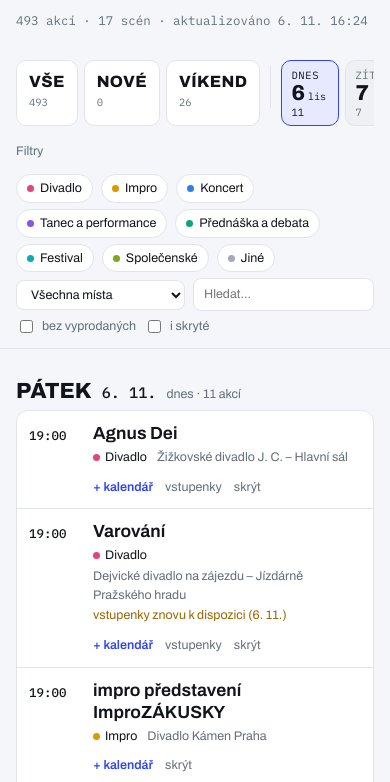
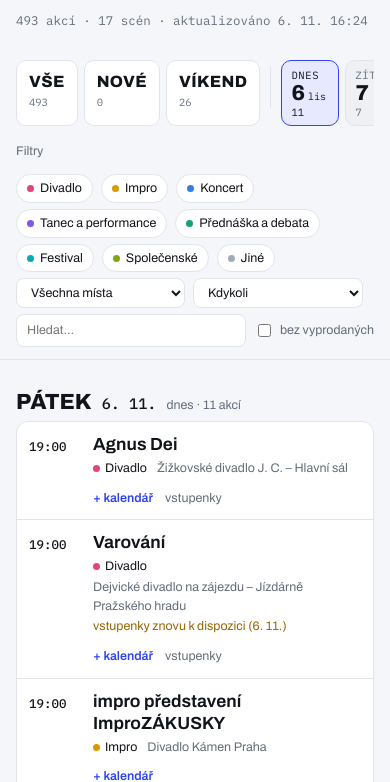
Before and after one commit to m-tomasek/kulturni-vlozky, a plain HTML site: page index.html in a window 390 px wide. Both pictures are taken after a click on the button "Filtry". Shown: the part 62-844 px from the top of the page. Drawn offline with Linux system fonts and the light colour scheme.

Commit message:
Bez skrývání akcí; nový filtr podle času začátku
Co-Authored-By: Claude Opus 5.5 <noreply@anthropic.com>
Claude-Session: https://claude.ai/code/session_01Ap5RTo1zNUUh4Ev367GpLs

```diff
--- a/index.html
+++ b/index.html
@@ -119,7 +119,6 @@ button{background:none;border:0;padding:0;cursor:pointer}
 .ev .acts a:hover,.ev .acts button:hover{color:var(--ink);text-decoration:underline}
 .ev .acts .add{color:var(--accent);font-weight:600}
 .ev.cancel h3,.ev.cancel .time{text-decoration:line-through;color:var(--muted)}
-.ev.hidden{opacity:.45}
 @media (max-width:640px){
   .ev{grid-template-columns:48px 1fr;padding:12px 12px}
   .ev .acts{grid-column:2;margin-top:6px}
@@ -148,9 +147,9 @@ footer .bad{color:var(--sold)}
     <div class="filters" id="filters">
       <div id="types" style="display:contents"></div>
       <select id="place" aria-label="Místo"><option value="">Všechna místa</option></select>
+      <select id="when" aria-label="Čas začátku"><option value="">Kdykoli</option><option value="vecer">Po práci (od 17:00)</option><option value="pozde">Pozdě večer (od 21:00)</option><option value="den">Přes den (do 17:00)</option></select>
       <div class="grow"><input type="search" id="q" placeholder="Hledat…" aria-label="Hledat"></div>
       <label class="toggle"><input type="checkbox" id="hideSold"> bez vyprodaných</label>
-      <label class="toggle"><input type="checkbox" id="showHidden"> i skryté</label>
     </div>
   </div>
 
@@ -171,11 +170,10 @@ const DNY2=["ne","po","út","st","čt","pá","so"];
 const MES2=["led","úno","bře","dub","kvě","čvn","čvc","srp","zář","říj","lis","pro"];
 const PASMO=21; // kolik dní ukazovat v pásu
 
-const S={sel:"vse", typy:new Set(), misto:"", q:"", hideSold:false, showHidden:false};
-let AKCE=[], META={}, SKRYTE=new Set();
+const S={sel:"vse", typy:new Set(), misto:"", q:"", hideSold:false, kdy:""};
+let AKCE=[], META={};
 
 function store(k,v){ try{ if(v===undefined) return localStorage.getItem(k); localStorage.setItem(k,v);}catch(e){return null} }
-try{ SKRYTE=new Set(JSON.parse(store("kv-skryte")||"[]")); }catch(e){}
 const esc=s=>(s||"").replace(/[&<>"]/g,c=>({"&":"&amp;","<":"&lt;",">":"&gt;",'"':"&quot;"}[c]));
 const dnes=()=>new Intl.DateTimeFormat("sv-SE",{timeZone:"Europe/Prague"}).format(new Date());
 const plus=(d,n)=>{const x=new Date(d+"T12:00:00");x.setDate(x.getDate()+n);return x.toISOString().slice(0,10)};
@@ -187,7 +185,8 @@ const nova=a=>a.poprve_videno!==META.zalozeno && a.poprve_videno>=plus(dnes(),-7
 function vikend(){ const t=dnes(),w=dow(t); const pa=w===0?plus(t,-2):w===6?plus(t,-1):plus(t,5-w); return [pa,plus(pa,1),plus(pa,2)]; }
 
 function zaklad(a){
-  if(!S.showHidden && SKRYTE.has(a.id)) return false;
+  if(S.kdy){ const c=a.cas||""; if(!c) return false;
+    if(S.kdy==="vecer"&&c<"17:00") return false; if(S.kdy==="pozde"&&c<"21:00") return false; if(S.kdy==="den"&&c>="17:00") return false; }
   if(S.typy.size && !S.typy.has(a.typ)) return false;
   if(S.misto && a.zdroj!==S.misto) return false;
   if(S.hideSold && a.stav==="vyprodano") return false;
@@ -252,15 +251,13 @@ function radek(a){
   const vice=a.konec_datum&&a.konec_datum!==a.datum;
   const cas=a.cas||(vice?"celý den":"—");
   const pod=vice?`<small>do ${kratce(a.konec_datum)}</small>`:a.konec_cas?`<small>–${a.konec_cas}</small>`:"";
-  const skr=SKRYTE.has(a.id);
-  return `<article class="ev ${a.stav==="zruseno"?"cancel":""} ${skr?"hidden":""}">
+  return `<article class="ev ${a.stav==="zruseno"?"cancel":""}">
     <div class="time">${cas}${pod}</div>
     <div><h3><a href="${esc(a.url||a.vstupenky||"#")}" target="_blank" rel="noopener">${esc(a.nazev)}</a></h3>
       <div class="info">${info.join("")}</div></div>
     <div class="acts">
       <a class="add" href="${gcal(a)}" target="_blank" rel="noopener" title="Přidat do Google Kalendáře">+ kalendář</a>
       ${a.vstupenky&&a.stav!=="vyprodano"?`<a href="${esc(a.vstupenky)}" target="_blank" rel="noopener">vstupenky</a>`:""}
-      <button data-hide="${a.id}">${skr?"vrátit":"skrýt"}</button>
     </div></article>`;
 }
 function kreslitSeznam(){
@@ -279,7 +276,7 @@ function kreslitSeznam(){
   }).join("");
 }
 function vse(){ kreslitDny(); kreslitSeznam();
-  const n=S.typy.size+(S.misto?1:0)+(S.q?1:0)+(S.hideSold?1:0); document.getElementById("nf").textContent=n?`(${n})`:""; }
+  const n=S.typy.size+(S.misto?1:0)+(S.q?1:0)+(S.hideSold?1:0)+(S.kdy?1:0); document.getElementById("nf").textContent=n?`(${n})`:""; }
 
 /* ---------- ovládání ---------- */
 function ovladani(){
@@ -295,14 +292,12 @@ function ovladani(){
   sel.onchange=()=>{S.misto=sel.value;vse();};
   document.getElementById("q").oninput=e=>{S.q=e.target.value.trim();vse();};
   document.getElementById("hideSold").onchange=e=>{S.hideSold=e.target.checked;vse();};
-  document.getElementById("showHidden").onchange=e=>{S.showHidden=e.target.checked;vse();};
+  document.getElementById("when").onchange=e=>{S.kdy=e.target.value;vse();};
   document.getElementById("more").onclick=e=>{const f=document.getElementById("filters");f.classList.toggle("open");
     e.currentTarget.setAttribute("aria-expanded",f.classList.contains("open"));};
   const days=document.getElementById("days");
   days.onclick=e=>{const b=e.target.closest("[data-sel]");if(!b)return;S.sel=b.dataset.sel;vse();window.scrollTo({top:0,behavior:"smooth"});};
   days.onchange=e=>{if(e.target.id==="pick"&&e.target.value){S.sel=e.target.value;vse();}};
-  document.getElementById("list").onclick=e=>{const b=e.target.closest("[data-hide]");if(!b)return;const id=b.dataset.hide;
-    SKRYTE.has(id)?SKRYTE.delete(id):SKRYTE.add(id);store("kv-skryte",JSON.stringify([...SKRYTE]));vse();};
 }
 
 async function start(){
```
